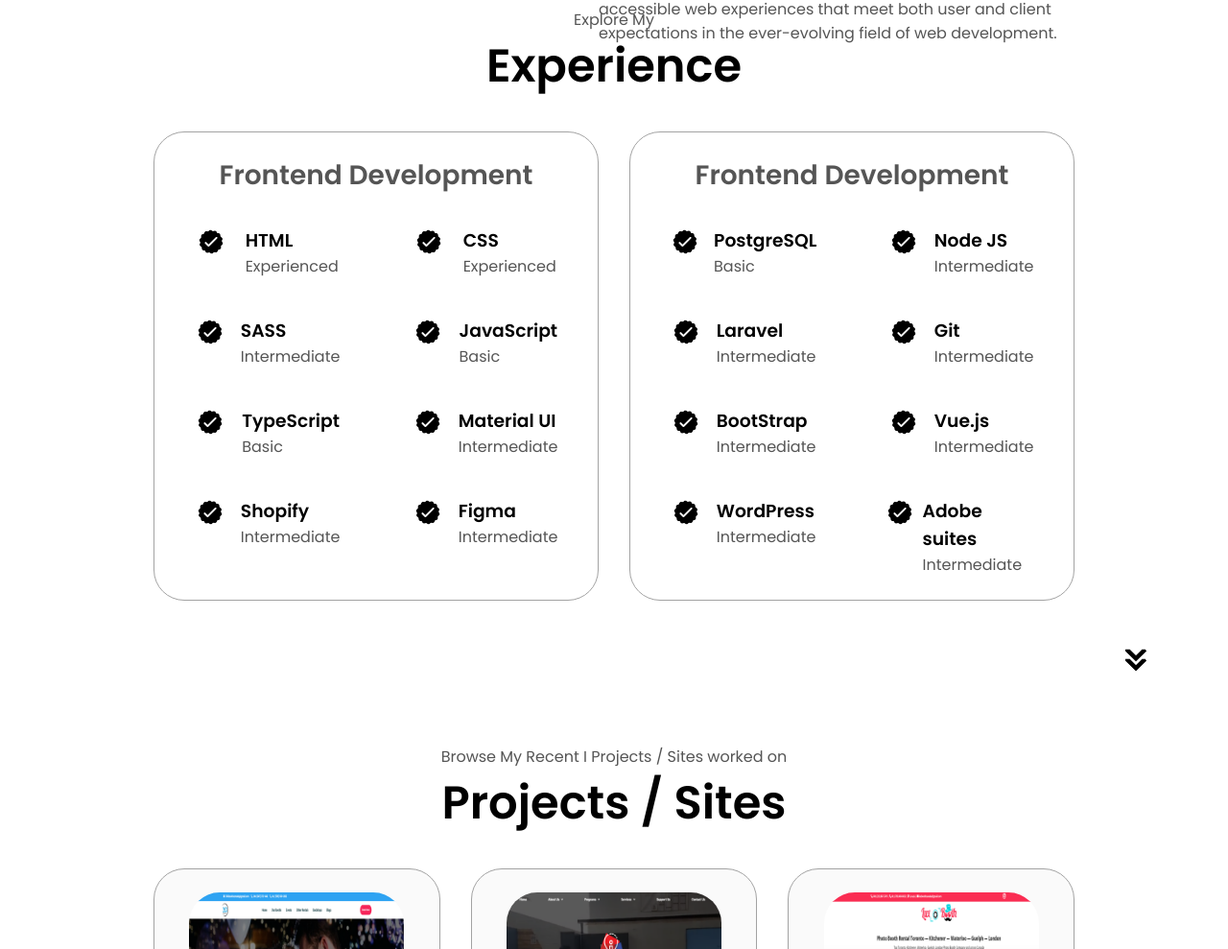
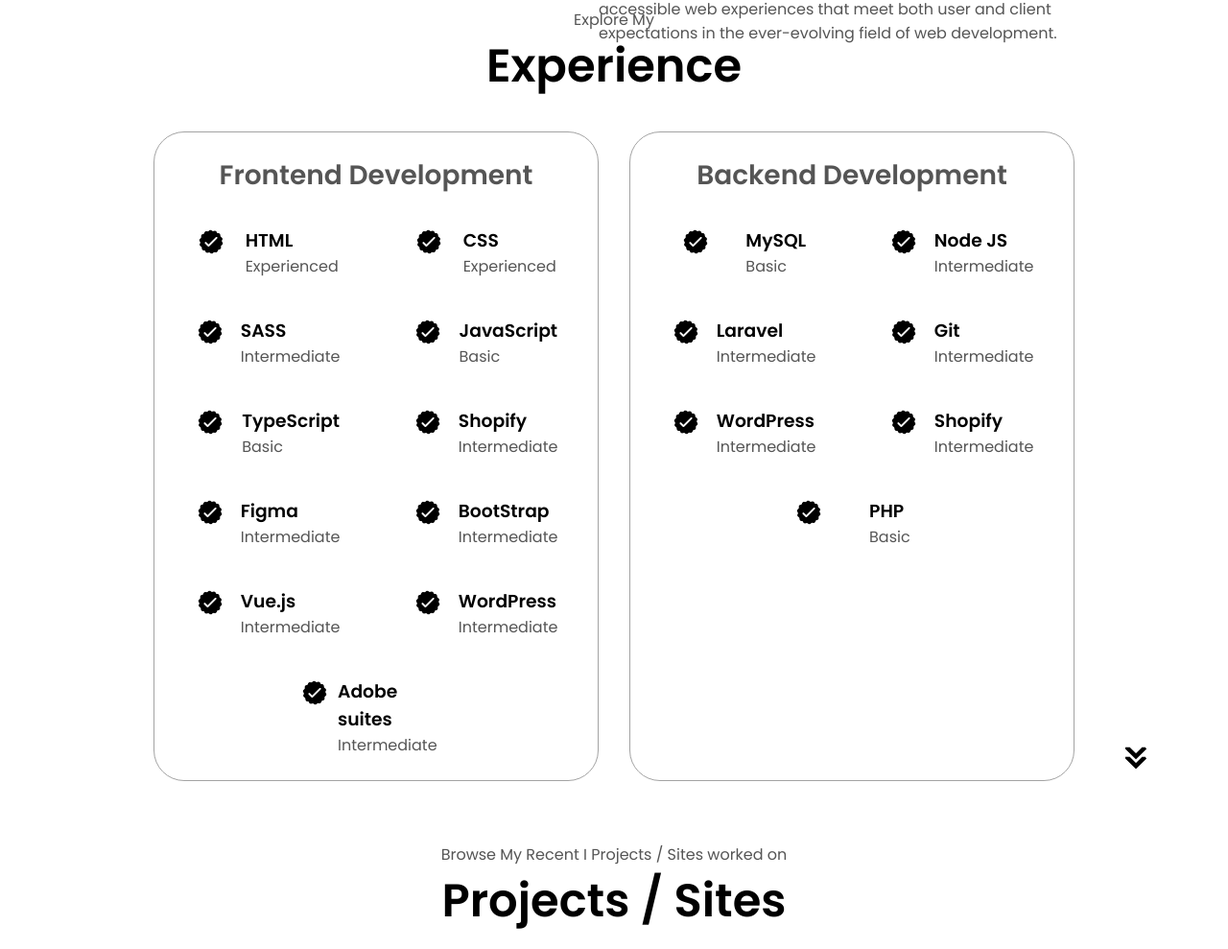
Before and after one commit to perr0493/Derek-Site, a plain HTML site: page index.html in a window 1280 px wide. Shown: the part 1688-2677 px from the top of the page at 96% size. Drawn offline with Linux system fonts and the light colour scheme.

Commit message:
overall changes

```diff
--- a/index.html
+++ b/index.html
@@ -197,17 +197,6 @@
                   <p>Basic</p>
                 </div>
               </article>
-              <article>
-                <img
-                  src="./assets/checkmark.png"
-                  alt="Experience icon"
-                  class="icon"
-                />
-                <div>
-                  <h3>Material UI</h3>
-                  <p>Intermediate</p>
-                </div>
-              </article>
 
               <article>
                 <img
@@ -233,10 +222,58 @@
                 </div>
               </article>
 
+              <article>
+                <img
+                  src="./assets/checkmark.png"
+                  alt="Experience icon"
+                  class="icon"
+                />
+                <div>
+                  <h3>BootStrap</h3>
+                  <p>Intermediate</p>
+                </div>
+              </article>
+
+              <article>
+                <img
+                  src="./assets/checkmark.png"
+                  alt="Experience icon"
+                  class="icon"
+                />
+                <div>
+                  <h3>Vue.js</h3>
+                  <p>Intermediate</p>
+                </div>
+              </article>
+
+              <article>
+                <img
+                  src="./assets/checkmark.png"
+                  alt="Experience icon"
+                  class="icon"
+                />
+                <div>
+                  <h3>WordPress</h3>
+                  <p>Intermediate</p>
+                </div>
+              </article>
+
+              <article>
+                <img
+                  src="./assets/checkmark.png"
+                  alt="Experience icon"
+                  class="icon"
+                />
+                <div>
+                  <h3>Adobe suites</h3>
+                  <p>Intermediate</p>
+                </div>
+              </article>
+
             </div>
           </div>
           <div class="details-container">
-            <h2 class="experience-sub-title">Frontend Development</h2>
+            <h2 class="experience-sub-title">Backend Development</h2>
             <div class="article-container">
               <article>
                 <img
@@ -245,7 +282,7 @@
                   class="icon"
                 />
                 <div>
-                  <h3>PostgreSQL</h3>
+                  <h3>MySQL</h3>
                   <p>Basic</p>
                 </div>
               </article>
@@ -282,28 +319,6 @@
                   <p>Intermediate</p>
                 </div>
               </article>
-              <article>
-                <img
-                  src="./assets/checkmark.png"
-                  alt="Experience icon"
-                  class="icon"
-                />
-                <div>
-                  <h3>BootStrap</h3>
-                  <p>Intermediate</p>
-                </div>
-              </article>
-              <article>
-                <img
-                  src="./assets/checkmark.png"
-                  alt="Experience icon"
-                  class="icon"
-                />
-                <div>
-                  <h3>Vue.js</h3>
-                  <p>Intermediate</p>
-                </div>
-              </article>
 
               <article>
                 <img
@@ -324,12 +339,22 @@
                   class="icon"
                 />
                 <div>
-                  <h3>Adobe suites</h3>
+                  <h3>Shopify</h3>
                   <p>Intermediate</p>
                 </div>
               </article>
 
-
+              <article>
+                <img
+                  src="./assets/checkmark.png"
+                  alt="Experience icon"
+                  class="icon"
+                />
+                <div>
+                  <h3>PHP</h3>
+                  <p>Basic</p>
+                </div>
+              </article>
 
 
             </div>
@@ -433,7 +458,7 @@
             alt="LinkedIn icon"
             class="icon contact-icon"
           />
-          <p><a href="https://www.linkedin.com/in/derek-perreault-he-him-78aaa7249/">LinkedIn</a></p>
+          <p><a href="https://www.linkedin.com/in/derek-perreault/">LinkedIn</a></p>
         </div>
       </div>
     </section>
```
